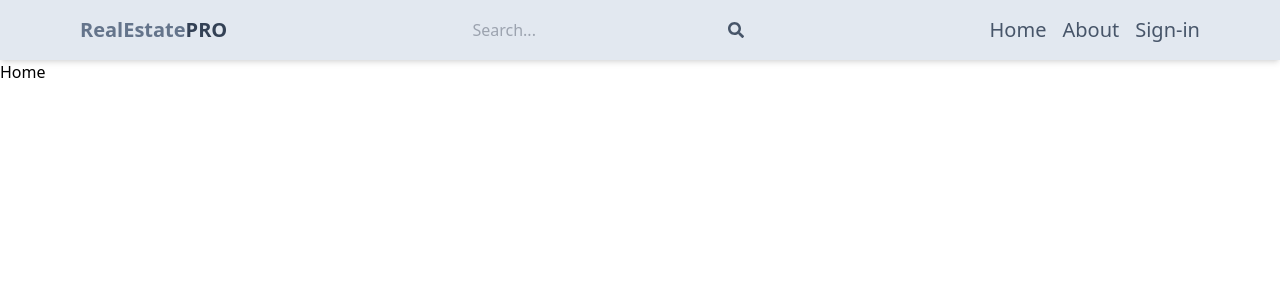
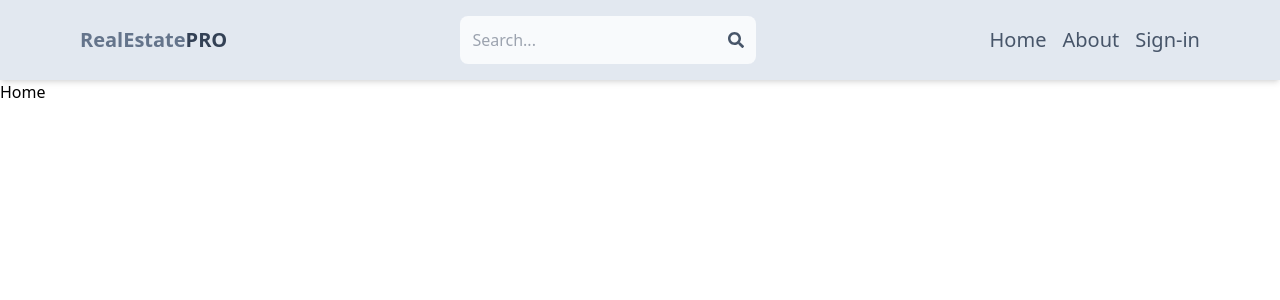
Before and after one commit to KritirajChakraborty/realestate-client, a React (Vite) app: page / in a window 1280 px wide. Shown: the top 300 px of the page. Built offline with nearby package versions, Linux system fonts and the light colour scheme.

Commit message:
1st commit

```diff
--- a/src/components/Header.jsx
+++ b/src/components/Header.jsx
@@ -8,7 +8,7 @@ export default function Header() {
           <span className="text-slate-500">RealEstate</span>
           <span className="text-slate-700">PRO</span>
         </h1>
-        <form className="flex items-center">
+        <form className="flex items-center bg-slate-50 p-3 rounded-lg">
           <input
             type="text"
             placeholder="Search..."
```
